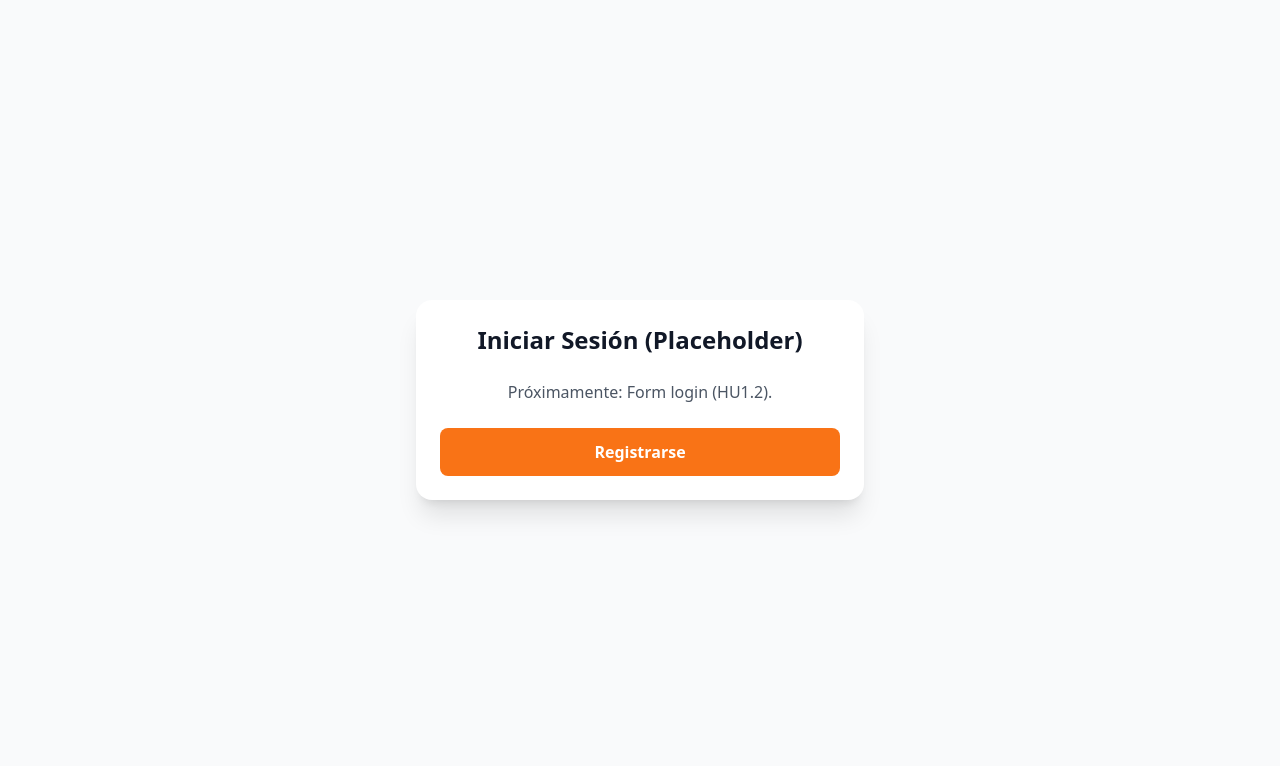
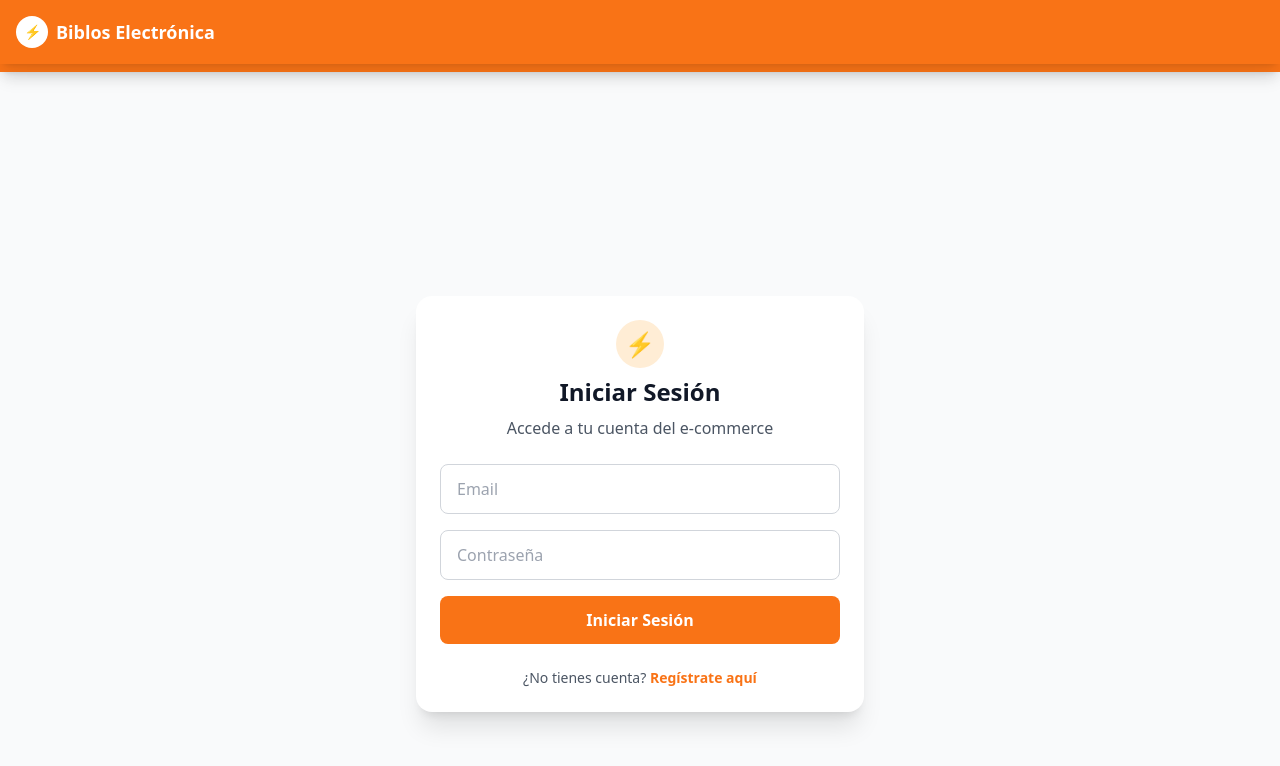
Before and after one commit to TechPro200/Proyecto-Final-E-Commerce, a React (Vite) app: page / in a window 1280 px wide. Shown: the top 766 px of the page. Built offline with nearby package versions, Linux system fonts and the light colour scheme; no server answers.

Commit message:
fix(SCRUM-11): Corrección HU 1.2 - Login de Usuario - Navbar dinámico, componente Login separado y botón carrito

```diff
--- a/src/App.jsx
+++ b/src/App.jsx
@@ -1,8 +1,9 @@
 import { useState, useEffect } from 'react';
-import { BrowserRouter as Router, Routes, Route, useNavigate, Link, useLocation } from 'react-router-dom';
+import { BrowserRouter as Router, Routes, Route, useNavigate, useLocation } from 'react-router-dom';
 import { onAuthStateChanged } from 'firebase/auth';
 import { auth } from './firebase/config';
 import Register from './components/Register';
+import Login from './components/Login';
 import Navbar from './components/Navbar';
 import Products from "./pages/Products";
 
@@ -24,37 +25,15 @@ function AppContent() {
     return unsubscribe;
   }, [navigate, location.pathname]);
 
-  const hideNavbar = location.pathname === "/"; // NO mostrar en login
-
   return (
     <div className="min-h-screen flex flex-col">
 
-      {/* NAVBAR GLOBAL */}
-      {!hideNavbar && <Navbar user={user} />}
+      {/* NAVBAR GLOBAL - Se muestra en todas las rutas con comportamiento dinámico */}
+      <Navbar user={user} showLoginButton={location.pathname === "/register"} />
 
       <Routes>
         {/* Página principal (Login placeholder) */}
-        <Route
-          path="/"
-          element={
-            <div className="min-h-screen bg-gray-50 flex items-center justify-center py-12 px-4">
-              <div className="max-w-md w-full bg-white rounded-2xl shadow-xl p-6 space-y-6">
-                <h2 className="text-2xl font-bold text-gray-900 text-center">
-                  Iniciar Sesión (Placeholder)
-                </h2>
-                <p className="text-gray-600 text-center">
-                  Próximamente: Form login (HU1.2).
-                </p>
-                <Link
-                  to="/register"
-                  className="block w-full bg-orange-500 text-white font-semibold py-3 px-4 rounded-lg text-center hover:bg-orange-600 transition-colors"
-                >
-                  Registrarse
-                </Link>
-              </div>
-            </div>
-          }
-        />
+        <Route path="/" element={<Login />} />
 
         {/* Ruta de registro */}
         <Route path="/register" element={<Register />} />
--- /dev/null
+++ b/src/components/Login.jsx
@@ -0,0 +1,132 @@
+import { useState } from "react";
+import { signInWithEmailAndPassword } from "firebase/auth";
+import { auth } from "../firebase/config";
+import { Link, useNavigate } from "react-router-dom";
+
+export default function Login() {
+    const [formData, setFormData] = useState({
+        email: "",
+        password: "",
+    });
+
+    const [error, setError] = useState("");
+    const [loading, setLoading] = useState(false);
+    const navigate = useNavigate();
+
+    const handleChange = (e) => {
+        setFormData({ ...formData, [e.target.name]: e.target.value });
+    };
+
+    const handleSubmit = async (e) => {
+        e.preventDefault();
+        setLoading(true);
+        setError("");
+
+        const emailRegex = /^[^\s@]+@[^\s@]+\.[^\s@]+$/;
+        if (!emailRegex.test(formData.email)) {
+            setError("Email inválido o mal formato.");
+            setLoading(false);
+            return;
+        }
+
+        try {
+            await signInWithEmailAndPassword(auth, formData.email, formData.password);
+            // El navigate a /products se maneja automáticamente con onAuthStateChanged en App.jsx
+            navigate("/products");
+        } catch (err) {
+            if (err.code === "auth/user-not-found") {
+                setError("Usuario no encontrado. Verifica tu email.");
+            } else if (err.code === "auth/wrong-password") {
+                setError("Contraseña incorrecta.");
+            } else if (err.code === "auth/invalid-credential") {
+                setError("Credenciales inválidas. Verifica tu email y contraseña.");
+            } else {
+                setError("Error al iniciar sesión: " + err.message);
+            }
+        } finally {
+            setLoading(false);
+        }
+    };
+
+    return (
+        <div className="min-h-screen bg-gray-50 flex items-center justify-center py-12 px-4">
+            <header className="bg-orange-500 shadow-lg fixed top-0 left-0 right-0 z-40">
+                <div className="max-w-7xl mx-auto px-4 py-4 flex justify-between items-center">
+                    <div className="flex items-center">
+                        <div className="w-8 h-8 bg-white rounded-full flex items-center justify-center mr-2">
+                            <span className="text-orange-500 font-bold text-sm">⚡</span>
+                        </div>
+                        <h1 className="text-white font-bold text-lg">Biblos Electrónica</h1>
+                    </div>
+
+                    <div className="flex space-x-2">
+                        <Link
+                            to="/register"
+                            className="bg-white text-orange-500 px-4 py-2 rounded-md font-semibold hover:bg-gray-100"
+                        >
+                            Registrarse
+                        </Link>
+                    </div>
+                </div>
+            </header>
+
+            <div className="relative z-10 max-w-md w-full bg-white rounded-2xl shadow-xl p-6 space-y-6 mt-20">
+                <div className="text-center space-y-2">
+                    <div className="w-12 h-12 bg-orange-100 rounded-full flex items-center justify-center mx-auto">
+                        <span className="text-orange-500 text-2xl">⚡</span>
+                    </div>
+                    <h2 className="text-2xl font-bold text-gray-900">Iniciar Sesión</h2>
+                    <p className="text-gray-600">Accede a tu cuenta del e-commerce</p>
+                </div>
+
+                <form className="space-y-4" onSubmit={handleSubmit}>
+                    <input
+                        type="email"
+                        name="email"
+                        placeholder="Email"
+                        value={formData.email}
+                        onChange={handleChange}
+                        className="w-full px-4 py-3 border border-gray-300 rounded-lg focus:outline-none focus:ring-2 focus:ring-orange-500"
+                        required
+                    />
+
+                    <input
+                        type="password"
+                        name="password"
+                        placeholder="Contraseña"
+                        value={formData.password}
+                        onChange={handleChange}
+                        className="w-full px-4 py-3 border border-gray-300 rounded-lg focus:outline-none focus:ring-2 focus:ring-orange-500"
+                        required
+                    />
+
+                    {error && (
+                        <p className="text-red-500 text-sm bg-red-50 p-2 rounded">
+                            {error}
+                        </p>
+                    )}
+
+                    <button
+                        type="submit"
+                        disabled={loading}
+                        className="w-full bg-orange-500 text-white font-semibold py-3 px-4 rounded-lg hover:bg-orange-600 disabled:opacity-50 transition-colors"
+                    >
+                        {loading ? "Iniciando sesión..." : "Iniciar Sesión"}
+                    </button>
+                </form>
+
+                <div className="text-center">
+                    <p className="text-gray-600 text-sm">
+                        ¿No tienes cuenta?{" "}
+                        <Link
+                            to="/register"
+                            className="text-orange-500 hover:text-orange-600 font-semibold"
+                        >
+                            Regístrate aquí
+                        </Link>
+                    </p>
+                </div>
+            </div>
+        </div>
+    );
+}
--- a/src/components/Navbar.jsx
+++ b/src/components/Navbar.jsx
@@ -3,7 +3,7 @@ import { signOut } from "firebase/auth";
 import { auth } from "../firebase/config";
 import { Link, useNavigate } from "react-router-dom";
 
-export default function Navbar({ user }) {
+export default function Navbar({ user, showLoginButton = false }) {
   const navigate = useNavigate();
   const [openMenu, setOpenMenu] = useState(false);
 
@@ -13,19 +13,19 @@ export default function Navbar({ user }) {
   };
 
   return (
-    <header className="w-full bg-orange-500 py-3 px-6 flex items-center justify-between sticky top-0 z-50">
+    <header className="bg-orange-500 shadow-lg w-full sticky top-0 z-50">
+      <div className="max-w-7xl mx-auto px-4 py-4 flex justify-between items-center">
 
-      {/* LOGO NUEVO */}
-      <Link to="/products" className="flex items-center">
+        {/* LOGO */}
+        <Link to={user ? "/products" : "/"} className="flex items-center">
           <div className="w-8 h-8 bg-white rounded-full flex items-center justify-center mr-2">
             <span className="text-orange-500 font-bold text-sm">⚡</span>
           </div>
-        <h1 className="text-white font-bold text-lg">
-          Biblos Electrónica
-        </h1>
+          <h1 className="text-white font-bold text-lg">Biblos Electrónica</h1>
         </Link>
 
-      {/* MENU HORIZONTAL */}
+        {/* MENU HORIZONTAL - Solo visible cuando hay usuario */}
+        {user && (
           <nav className="flex items-center gap-6">
             <Link
               to="/products"
@@ -33,8 +33,44 @@ export default function Navbar({ user }) {
             >
               Productos
             </Link>
+          </nav>
+        )}
 
-      </nav>
+        {/* BOTÓN DE INICIAR SESIÓN - Solo visible en página de registro */}
+        {showLoginButton && !user && (
+          <div className="flex space-x-2">
+            <Link
+              to="/"
+              className="bg-white text-orange-500 px-4 py-2 rounded-md font-semibold hover:bg-gray-100 transition"
+            >
+              Iniciar Sesión
+            </Link>
+          </div>
+        )}
+
+        {/* CARRITO Y USUARIO - Solo se muestra si hay usuario logueado */}
+        {user && (
+          <div className="flex items-center gap-4">
+            {/* BOTÓN DE CARRITO */}
+            <button
+              className="relative h-10 w-10 rounded-full bg-white flex items-center justify-center border border-gray-300 hover:bg-gray-100 transition"
+              aria-label="Carrito de compras"
+            >
+              <svg
+                xmlns="http://www.w3.org/2000/svg"
+                fill="none"
+                viewBox="0 0 24 24"
+                strokeWidth={2}
+                stroke="currentColor"
+                className="w-5 h-5 text-orange-500"
+              >
+                <path
+                  strokeLinecap="round"
+                  strokeLinejoin="round"
+                  d="M2.25 3h1.386c.51 0 .955.343 1.087.835l.383 1.437M7.5 14.25a3 3 0 00-3 3h15.75m-12.75-3h11.218c1.121-2.3 2.1-4.684 2.924-7.138a60.114 60.114 0 00-16.536-1.84M7.5 14.25L5.106 5.272M6 20.25a.75.75 0 11-1.5 0 .75.75 0 011.5 0zm12.75 0a.75.75 0 11-1.5 0 .75.75 0 011.5 0z"
+                />
+              </svg>
+            </button>
 
             {/* BURBUJA DE USUARIO */}
             <div className="relative">
@@ -42,15 +78,14 @@ export default function Navbar({ user }) {
                 onClick={() => setOpenMenu(!openMenu)}
                 className="h-10 w-10 rounded-full bg-white flex items-center justify-center border border-gray-300 hover:bg-gray-100 transition"
               >
-          {user?.email ? user.email.charAt(0).toUpperCase() : "U"}
+                {user.email.charAt(0).toUpperCase()}
               </button>
 
               {/* DROPDOWN */}
               {openMenu && (
                 <div className="absolute right-0 mt-2 bg-white shadow-lg rounded-md w-40 py-2 border">
-
                   <div className="px-4 py-2 text-sm text-gray-600 border-b">
-              {user?.email}
+                    {user.email}
                   </div>
 
                   <button
@@ -62,6 +97,9 @@ export default function Navbar({ user }) {
                 </div>
               )}
             </div>
+          </div>
+        )}
+      </div>
     </header>
   );
 }
```
Lines whose indentation alone changed are shown as unchanged.
